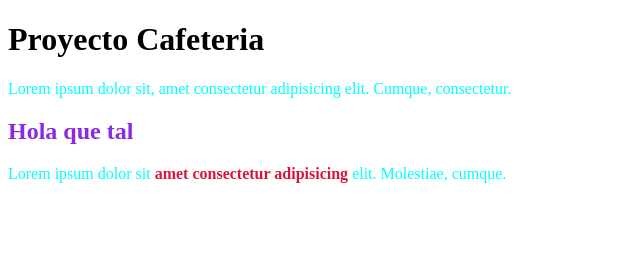
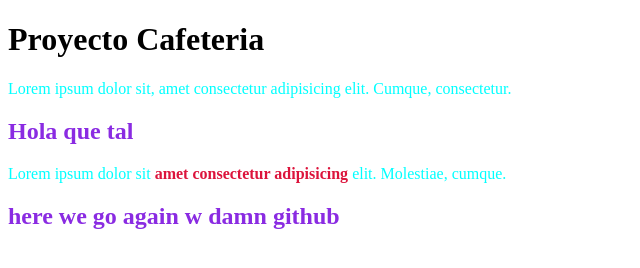
Before and after one commit to xLuucii17/cafeteria_digitalers, a plain HTML site: page index.html in a window 1280 px wide. Shown: the whole page, without its empty margins (0-640 px from the left). Drawn offline with Linux system fonts and the light colour scheme.

Commit message:
Agrego un h2, comenzando con git

```diff
--- a/index.html
+++ b/index.html
@@ -14,5 +14,7 @@
     <h2>Hola que tal</h2>
 
     <p>Lorem ipsum dolor sit <strong>amet consectetur adipisicing</strong> elit. Molestiae, cumque.</p>
+
+    <h2> here we go again w damn github</h2>
 </body>
 </html>
```
